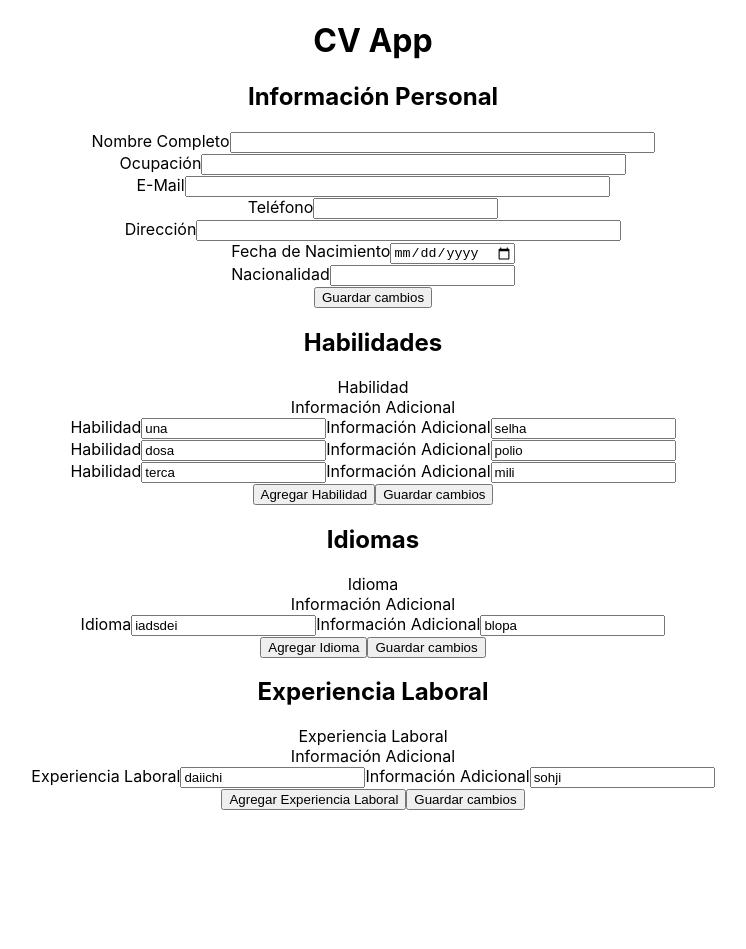
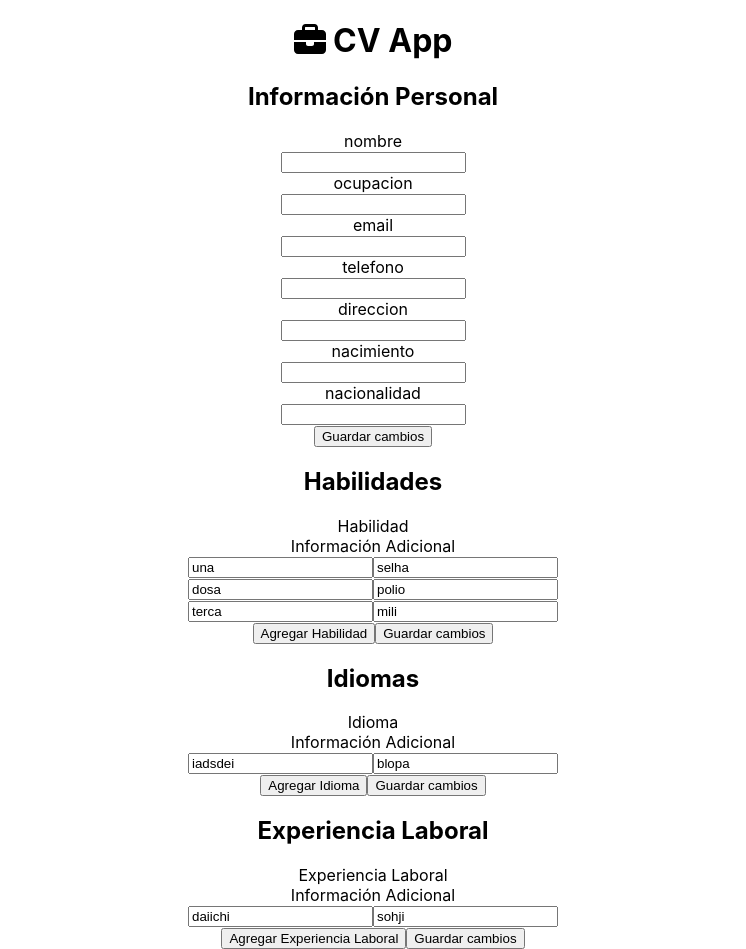
Before and after one commit to Sedbastian/CV-Application, a React (Create React App) app: page / in a window 1280 px wide. Shown: the whole page, without its empty margins (267-1013 px from the left). Before the commit the page ends 810 px from the top, so only its background shows below. Built offline with nearby package versions, Linux system fonts and the light colour scheme.

Commit message:
Finish generalization of Section components

```diff
--- a/src/App.jsx
+++ b/src/App.jsx
@@ -1,10 +1,9 @@
 import React, { Component } from "react";
 import "./App.css";
 import uniqid from "uniqid";
-import InfoPers from "./components/InfoPers";
 import Section from "./components/Section";
 import { FontAwesomeIcon } from "@fortawesome/react-fontawesome";
-import { faListCheck } from "@fortawesome/free-solid-svg-icons";
+import { faBriefcase } from "@fortawesome/free-solid-svg-icons";
 
 class App extends Component {
 	constructor() {
@@ -25,7 +24,16 @@ class App extends Component {
 				{ id: uniqid(), nombre: "terca", info: "mili" }
 			],
 			idiomas: [{ id: uniqid(), nombre: "iadsdei", info: "blopa" }],
-			experiencia: [{ id: uniqid(), nombre: "daiichi", info: "sohji" }]
+			experiencia: [{ id: uniqid(), nombre: "daiichi", info: "sohji" }],
+			personal: [
+				{ id: uniqid(), nombre: "nombre", info: "" },
+				{ id: uniqid(), nombre: "ocupacion", info: "" },
+				{ id: uniqid(), nombre: "email", info: "" },
+				{ id: uniqid(), nombre: "telefono", info: "" },
+				{ id: uniqid(), nombre: "direccion", info: "" },
+				{ id: uniqid(), nombre: "nacimiento", info: "" },
+				{ id: uniqid(), nombre: "nacionalidad", info: "" }
+			]
 		};
 	}
 
@@ -49,15 +57,21 @@ class App extends Component {
 	render() {
 		return (
 			<main className="app">
-				<h1>CV App</h1>
-				<InfoPers
+				<h1><FontAwesomeIcon icon={faBriefcase}/> CV App</h1>
+				<Section
+					stateName="personal"
+					heading="Información Personal"
+					singular="null"
+					editableFields="false"
 					updateMethod={this.updateInfo}
-					infoPersState={this.state.infoPers}
+					addItemMethod="null"
+					sectionState={this.state.personal}
 				/>
 				<Section
 					stateName="habilidades"
 					heading="Habilidades"
 					singular="Habilidad"
+					editableFields="true"
 					updateMethod={this.updateInfo}
 					addItemMethod={this.addItem}
 					sectionState={this.state.habilidades}
@@ -66,6 +80,7 @@ class App extends Component {
 					stateName="idiomas"
 					heading="Idiomas"
 					singular="Idioma"
+					editableFields="true"
 					updateMethod={this.updateInfo}
 					addItemMethod={this.addItem}
 					sectionState={this.state.idiomas}
@@ -74,6 +89,7 @@ class App extends Component {
 					stateName="experiencia"
 					heading="Experiencia Laboral"
 					singular="Experiencia Laboral"
+					editableFields="true"
 					updateMethod={this.updateInfo}
 					addItemMethod={this.addItem}
 					sectionState={this.state.experiencia}
--- a/src/components/InfoPers.jsx
+++ /dev/null
@@ -1,174 +0,0 @@
-import React, { Component } from "react";
-import "./styles/InfoPers.css";
-import { FontAwesomeIcon } from "@fortawesome/react-fontawesome";
-import {
-	faEnvelope,
-	faPhone,
-	faLocationDot,
-	faCakeCandles,
-	faGlobe
-} from "@fortawesome/free-solid-svg-icons";
-
-class InfoPers extends Component {
-	constructor(props) {
-		super(props);
-		this.state = {
-			action: "Save"
-		};
-	}
-
-	onSubmitInfoPers = e => {
-		e.preventDefault();
-		this.props.updateMethod({
-			infoPers: {
-				nombre: e.target.nombre.value,
-				ocupacion: e.target.ocupacion.value,
-				email: e.target.email.value,
-				telefono: e.target.telefono.value,
-				direccion: e.target.direccion.value,
-				nacimiento: e.target.nacimiento.value,
-				nacionalidad: e.target.nacionalidad.value
-			}
-		});
-		this.setState({ action: "Edit" });
-	};
-
-	edit = () => {
-		this.setState({ action: "Save" });
-	};
-
-	render() {
-		const {
-			nombre,
-			ocupacion,
-			email,
-			telefono,
-			direccion,
-			nacimiento,
-			nacionalidad
-		} = this.props.infoPersState;
-
-		let infoPersRender;
-		if (this.state.action === "Save") {
-			infoPersRender = (
-				<form onSubmit={this.onSubmitInfoPers} autoComplete="on">
-					<div>
-						<label htmlFor="nombre">Nombre Completo</label>
-						<input
-							defaultValue={nombre}
-							type="text"
-							id="nombre"
-							name="nombre"
-							size="50"
-							minLength="2"
-							maxLength="50"
-							required
-						/>
-					</div>
-					<div>
-						<label htmlFor="ocupacion">Ocupación</label>
-						<input
-							defaultValue={ocupacion}
-							type="text"
-							id="ocupacion"
-							name="ocupacion"
-							size="50"
-							minLength="2"
-							maxLength="50"
-						/>
-					</div>
-					<div>
-						<label htmlFor="email">E-Mail</label>
-						<input
-							defaultValue={email}
-							type="email"
-							id="email"
-							name="email"
-							size="50"
-							minLength="2"
-							maxLength="50"
-						/>
-					</div>
-					<div>
-						<label htmlFor="telefono">Teléfono</label>
-						<input
-							defaultValue={telefono}
-							type="number"
-							id="telefono"
-							name="telefono"
-							size="20"
-							minLength="5"
-							maxLength="20"
-						/>
-					</div>
-					<div>
-						<label htmlFor="direccion">Dirección</label>
-						<input
-							defaultValue={direccion}
-							type="text"
-							id="direccion"
-							name="direccion"
-							size="50"
-							minLength="5"
-							maxLength="50"
-						/>
-					</div>
-					<div>
-						<label htmlFor="nacimiento">Fecha de Nacimiento</label>
-						<input
-							defaultValue={nacimiento}
-							type="date"
-							id="nacimiento"
-							name="nacimiento"
-						/>
-					</div>
-					<div>
-						<label htmlFor="nacionalidad">Nacionalidad</label>
-						<input
-							defaultValue={nacionalidad}
-							type="text"
-							id="nacionalidad"
-							name="nacionalidad"
-							size="20"
-							minLength="4"
-							maxLength="20"
-						/>
-					</div>
-					<button type="submit">Guardar cambios</button>
-				</form>
-			);
-		} else if (this.state.action === "Edit") {
-			infoPersRender = (
-				<div>
-					<div className="nombre">{nombre}</div>
-					<div className="ocupacion">{ocupacion}</div>
-					<div className="email">
-						<FontAwesomeIcon icon={faEnvelope} /> {email}
-					</div>
-					<div className="telefono">
-						<FontAwesomeIcon icon={faPhone} /> {telefono}
-					</div>
-					<div className="direccion">
-						<FontAwesomeIcon icon={faLocationDot} /> {direccion}
-					</div>
-					<div className="nacimiento">
-						<FontAwesomeIcon icon={faCakeCandles} /> {nacimiento}
-					</div>
-					<div className="nacionalidad">
-						<FontAwesomeIcon icon={faGlobe} /> {nacionalidad}
-					</div>
-					<button onClick={this.edit}>Editar</button>
-				</div>
-			);
-		}
-
-		return (
-			<section>
-				<h2>Información Personal</h2>
-				{infoPersRender}
-			</section>
-		);
-	}
-}
-
-export default InfoPers;
--- a/src/components/Section.jsx
+++ b/src/components/Section.jsx
@@ -15,17 +15,24 @@ class Section extends Component {
 	}
 
 	onSubmitSection = e => {
+		const { stateName, editableFields, updateMethod } = this.props;
 		e.preventDefault();
 		let stateUpdate = {};
-		stateUpdate[this.props.stateName] = [];
-		e.target.querySelectorAll("div").forEach(div => {
-			stateUpdate[this.props.stateName].push({
+		stateUpdate[stateName] = [];
+		e.target.querySelectorAll("form>div").forEach(div => {
+			let nombre;
+			if (editableFields === "true") {
+				nombre = div.children[0].value;
+			} else if (editableFields === "false") {
+				nombre = div.children[0].textContent;
+			}
+			stateUpdate[stateName].push({
 				id: uniqid(),
-				nombre: div.children[1].value,
-				info: div.children[3].value
+				nombre: nombre,
+				info: div.children[1].value
 			});
 		});
-		this.props.updateMethod(stateUpdate);
+		updateMethod(stateUpdate);
 		this.setState({ action: "Edit" });
 	};
 
@@ -34,43 +41,66 @@ class Section extends Component {
 	};
 
 	render() {
-		const { stateName, heading, singular, sectionState } = this.props;
+		const {
+			stateName,
+			heading,
+			singular,
+			editableFields,
+			addItemMethod,
+			sectionState
+		} = this.props;
+
+		let singularOtherInfo = null;
+		if (singular !== "null") {
+			singularOtherInfo = (
+				<div>
+					<div>{singular}</div>
+					<div>Información Adicional</div>
+				</div>
+			);
+		}
 
 		let sectionRender;
 		if (this.state.action === "Save") {
+			let addItemButton = null;
+			if (addItemMethod !== "null") {
+				addItemButton = (
+					<button
+						type="button"
+						onClick={() => {
+							addItemMethod(stateName);
+						}}
+					>
+						Agregar {singular}
+					</button>
+				);
+			}
 			sectionRender = (
 				<div>
 					<form onSubmit={this.onSubmitSection} autoComplete="on">
-						{sectionState.map((habilidad, index) => {
-							const iNom = `${index}nombre`;
-							const iInf = `${index}info`;
-							return (
-								<div key={habilidad.id}>
-									<label htmlFor={iNom}>{singular}</label>
+						{sectionState.map((item, index) => {
+							let inputOrDiv;
+							if (editableFields === "true") {
+								inputOrDiv = (
 									<input
 										type="text"
-										id={iNom}
-										defaultValue={habilidad.nombre}
+										defaultValue={item.nombre}
 									/>
-									<label htmlFor={iInf}>
-										Información Adicional
-									</label>
+								);
+							} else if (editableFields === "false") {
+								inputOrDiv = <div>{item.nombre}</div>;
+							}
+							return (
+								<div key={item.id}>
+									{inputOrDiv}
 									<input
 										type="text"
-										id={iInf}
-										defaultValue={habilidad.info}
+										defaultValue={item.info}
 									/>
 								</div>
 							);
 						})}
-						<button
-							type="button"
-							onClick={() => {
-								this.props.addItemMethod(stateName);
-							}}
-						>
-							Agregar {singular}
-						</button>
+						{addItemButton}
 						<button type="submit">Guardar cambios</button>
 					</form>
 				</div>
@@ -94,10 +124,7 @@ class Section extends Component {
 		return (
 			<section>
 				<h2>{heading}</h2>
-				<div>
-					<div>{singular}</div>
-					<div>Información Adicional</div>
-				</div>
+				{singularOtherInfo}
 				{sectionRender}
 			</section>
 		);
```
Also changed, not shown: src/components/styles/InfoPers.css (deleted).
